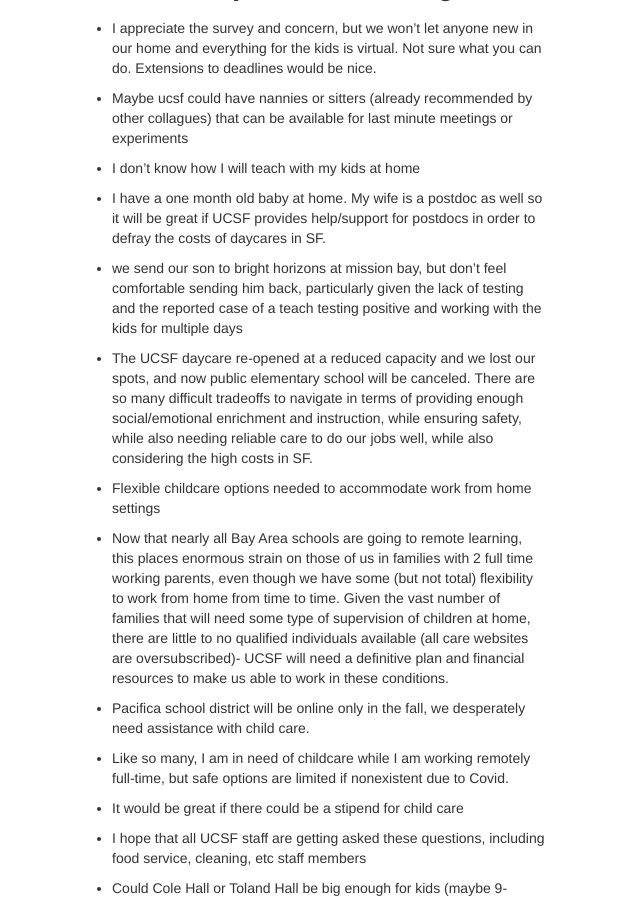
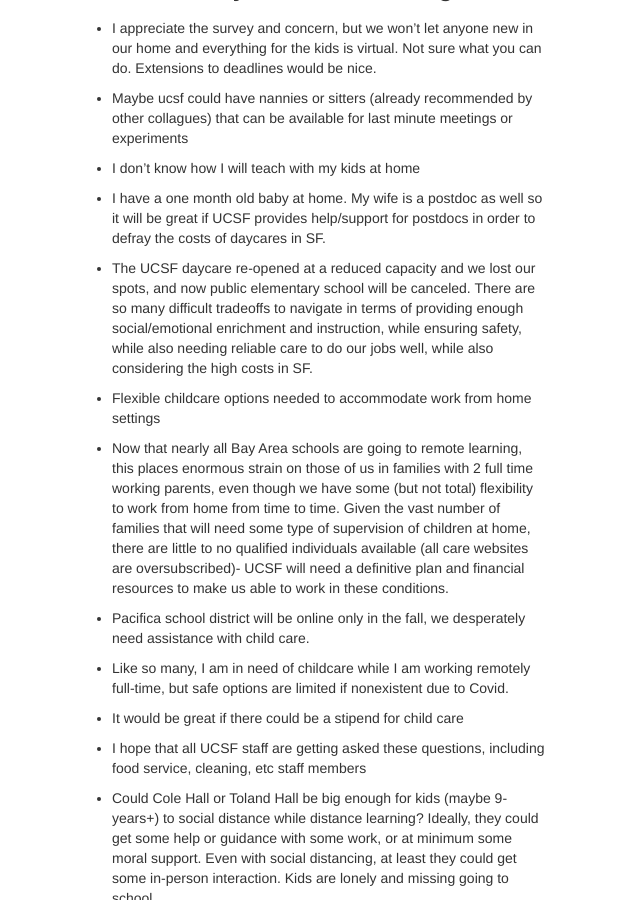
Before and after one commit to fraserlab/sci-dependentcare, a Jekyll site: the page built from pages/survey.md, in a window 1280 px wide and 900 px high, scrolled down 1790 px. Shown: the whole window, without its empty margins (203-843 px from the left). Built offline with Jekyll 4.4.1, drawn with Linux system fonts in a browser that asks for light colours.

Commit message:
removed testing comment

```diff
--- a/pages/survey.md
+++ b/pages/survey.md
@@ -26,8 +26,6 @@ We sent out a survey last Friday to gather information on needs and demographics
 * I don't know how I will teach with my kids at home
 
 * I have a one month old baby at home. My wife is a postdoc as well so it will be great if UCSF provides help/support for postdocs in order to defray the costs of daycares in SF.
-
-* we send our son to bright horizons at mission bay, but don't feel comfortable sending him back, particularly given the lack of testing and the reported case of a teach testing positive and working with the kids for multiple days
 
 * The UCSF daycare re-opened at a reduced capacity and we lost our spots, and now public elementary school will be canceled. There are so many difficult tradeoffs to navigate in terms of providing enough social/emotional enrichment and instruction, while ensuring safety, while also needing reliable care to do our jobs well, while also considering the high costs in SF.
 
```
